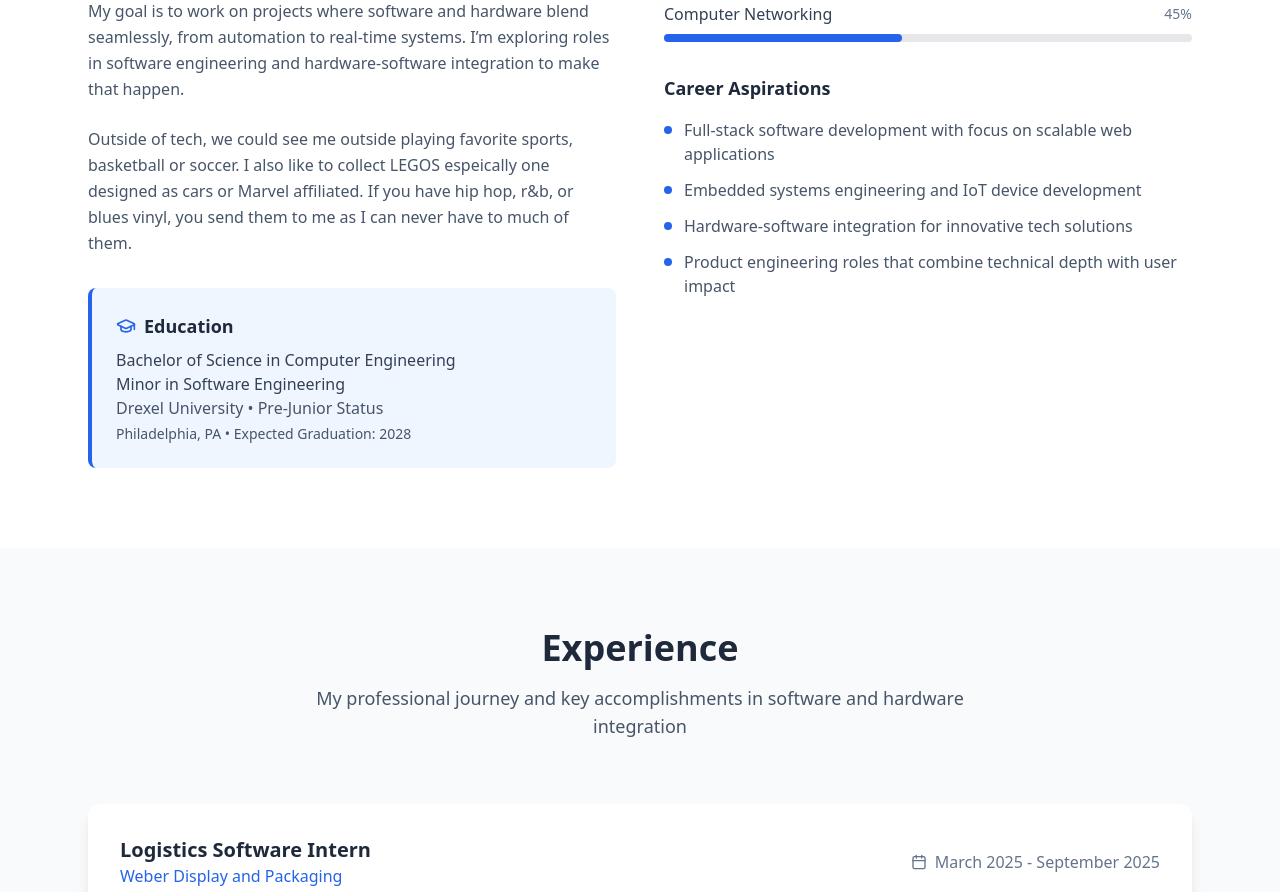
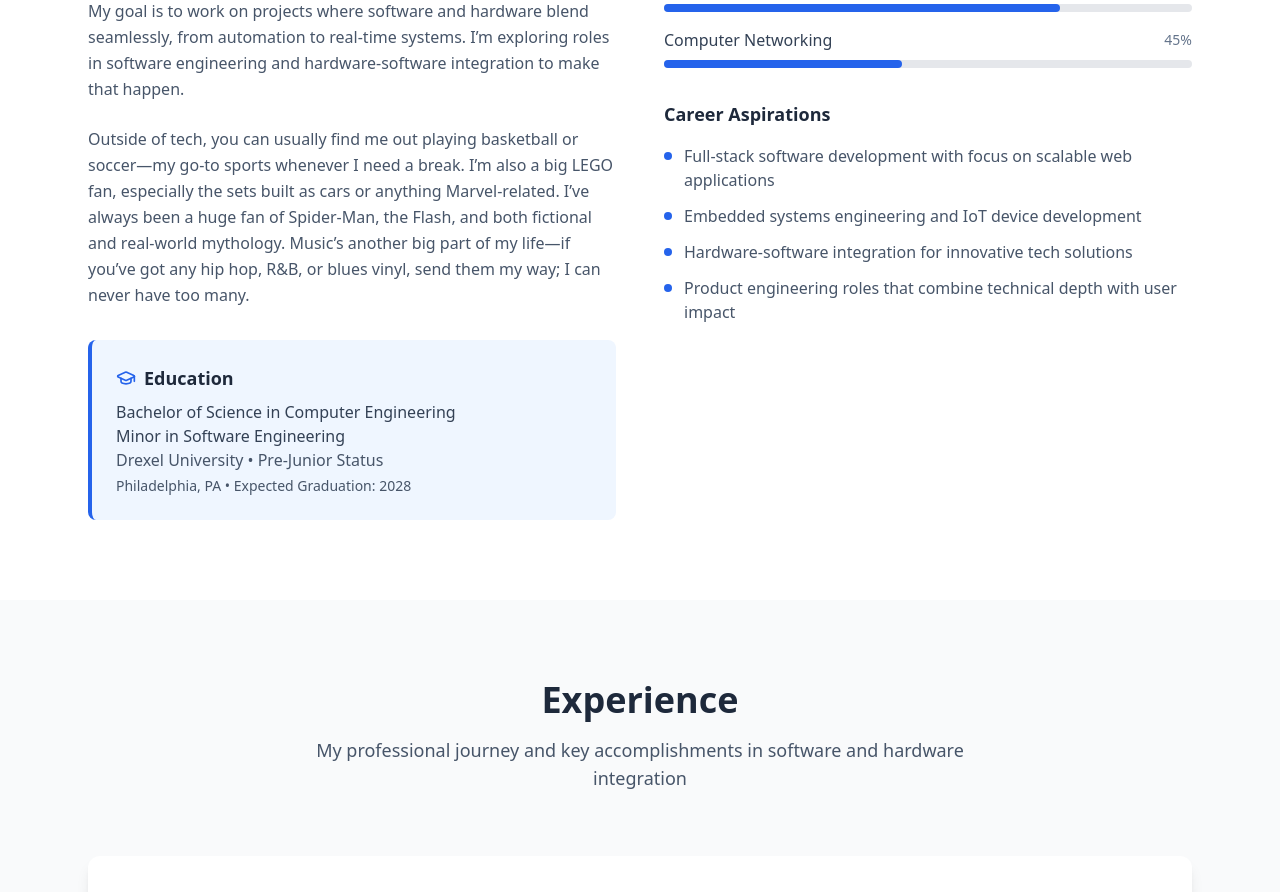
Before and after one commit to joshuaanicette/Josh-s-Portfolio, a React (Vite) app: page / in a window 1280 px wide. Shown: the part 1180-2072 px from the top of the page. Built offline with nearby package versions, Linux system fonts and the light colour scheme.

Commit message:
Update App.tsx

```diff
--- a/src/App.tsx
+++ b/src/App.tsx
@@ -211,8 +211,7 @@ function App() {
               My goal is to work on projects where software and hardware blend seamlessly, from automation to real-time systems. I’m exploring roles in software engineering and hardware-software integration to make that happen.
             </p>
             <p className="text-slate-600 leading-relaxed">
-              Outside of tech, we could see me outside playing favorite sports, basketball or soccer. I also like to collect LEGOS espeically one designed as cars or Marvel affiliated. If you have hip hop, r&b, or blues vinyl,
-            you send them to me as I can never have to much of them.
+              Outside of tech, you can usually find me out playing basketball or soccer—my go-to sports whenever I need a break. I’m also a big LEGO fan, especially the sets built as cars or anything Marvel-related. I’ve always been a huge fan of Spider-Man, the Flash, and both fictional and real-world mythology. Music’s another big part of my life—if you’ve got any hip hop, R&B, or blues vinyl, send them my way; I can never have too many.
             </p>
 
               {/* Education Info */}
```
